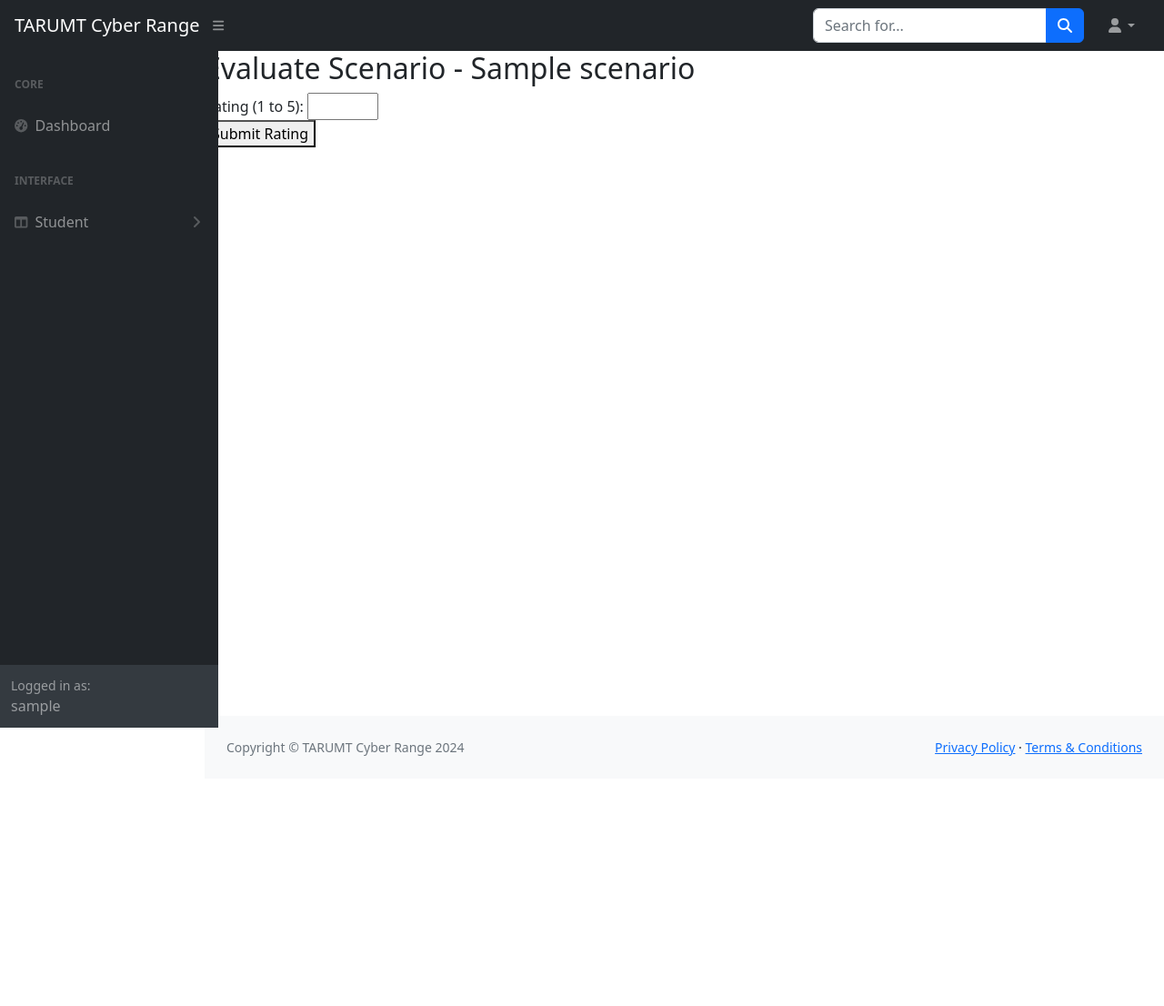
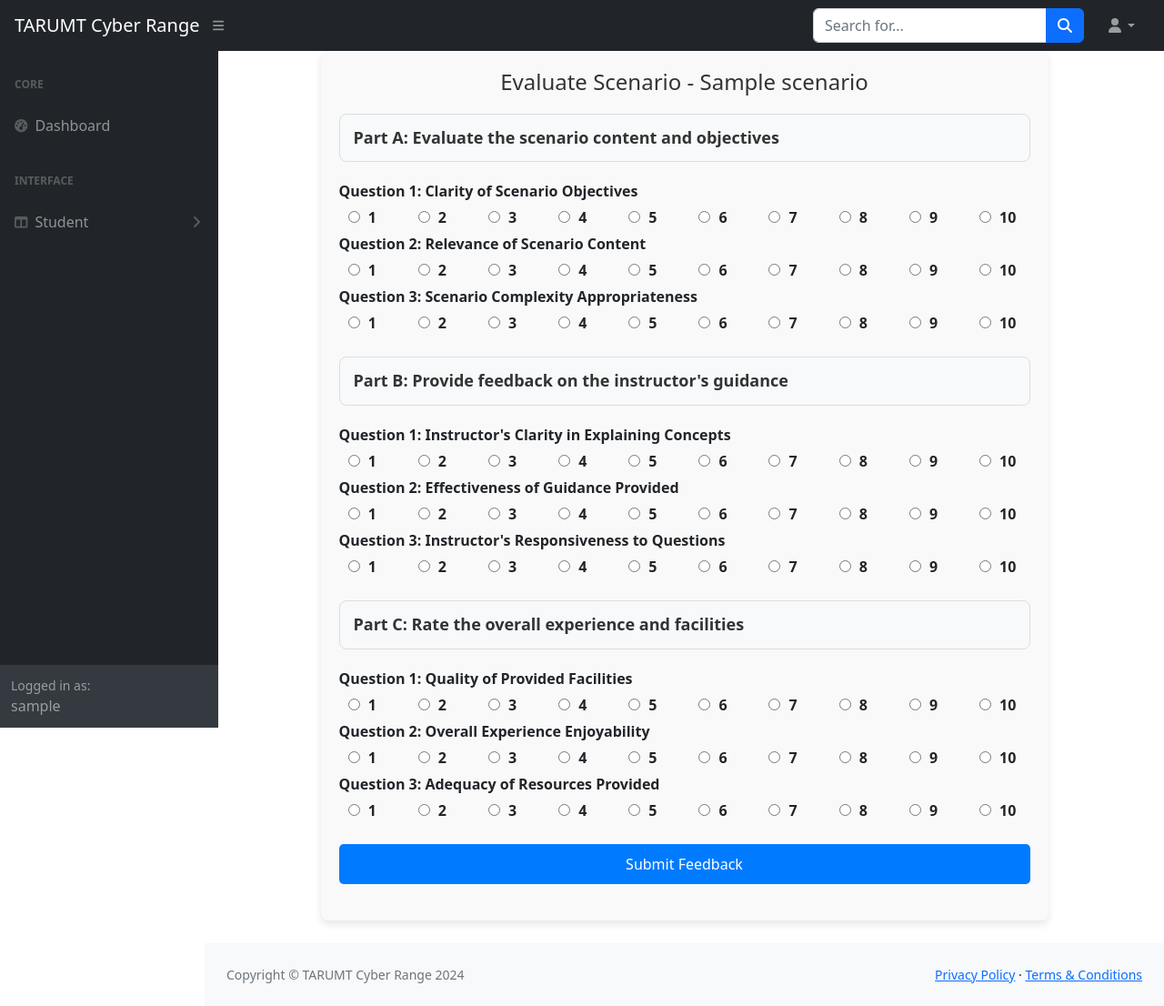
Before and after one commit to AndrewYeo03/Final-Year-Project, a PHP site: page /student-dashboard/evaluateScenario.php?id=1 in a window 1280 px wide. Shown: the whole page at 91% size. Before the commit the page ends 831 px from the top, so only its background shows below. Run offline with PHP 8.4, Linux system fonts and the light colour scheme; the visitor is signed in with stand-in values (Sample User, id 1); tables that the repository leaves empty or names only in its code hold one stand-in row (values such as "Sample post"); some libraries are stand-ins or nearby versions.

Commit message:
website logo update & evaluate Scenario done (backend havent test)

```diff
--- a/header_footer/footer.php
+++ b/header_footer/footer.php
@@ -2,7 +2,7 @@
 <footer class="py-4 bg-light mt-auto">
     <div class="container-fluid px-4">
         <div class="d-flex align-items-center justify-content-between small">
-            <div class="text-muted">Copyright &copy; TARUMT Cyber Range 2024</div>
+            <div class="text-muted">Copyright &copy; TARUMT Cyber Range <?php echo date('Y'); ?></div>
             <div>
                 <a href="#">Privacy Policy</a>
                 &middot;
--- a/header_footer/header_admin.php
+++ b/header_footer/header_admin.php
@@ -34,7 +34,7 @@
     <meta name="viewport" content="width=device-width, initial-scale=1, shrink-to-fit=no" />
     <meta name="description" content="" />
     <meta name="author" content="" />
-    <link rel="icon" href="../pictures/school_logo.png" type="image/png" sizes="64x64"/>
+    <link rel="icon" href="../pictures/school_logo.ico" type="image/x-icon"/>
     <title>Admin Dashboard - TARUMT Cyber Range</title>
     <link href="https://cdn.jsdelivr.net/npm/simple-datatables@7.1.2/dist/style.min.css" rel="stylesheet" />
     <link href="../css/styles.css" rel="stylesheet" />
--- a/header_footer/header_instructor.php
+++ b/header_footer/header_instructor.php
@@ -35,7 +35,7 @@
     <meta name="description" content="" />
     <meta name="author" content="" />
     <title>Instructor Dashboard - TARUMT Cyber Range</title>
-    <link rel="icon" href="../pictures/school_logo.png" type="image/png" sizes="64x64"/>
+    <link rel="icon" href="../pictures/school_logo.ico" type="image/x-icon"/>
     <link href="https://cdn.jsdelivr.net/npm/simple-datatables@7.1.2/dist/style.min.css" rel="stylesheet" />
     <link href="../css/styles.css" rel="stylesheet" />
     <script src="https://use.fontawesome.com/releases/v6.3.0/js/all.js" crossorigin="anonymous"></script>
--- a/header_footer/header_student.php
+++ b/header_footer/header_student.php
@@ -29,7 +29,7 @@
     <meta name="description" content="" />
     <meta name="author" content="" />
     <title><?php echo htmlspecialchars($titleName); ?></title>
-    <link rel="icon" href="../pictures/school_logo.ico?v=1" type="image/x-icon" sizes="64x64"/>
+    <link rel="icon" href="../pictures/school_logo.ico" type="image/x-icon"/>
     <link href="https://cdn.jsdelivr.net/npm/simple-datatables@7.1.2/dist/style.min.css" rel="stylesheet" />
     <link href="../css/styles.css" rel="stylesheet" />
     <script src="https://use.fontawesome.com/releases/v6.3.0/js/all.js" crossorigin="anonymous"></script>
--- a/login.php
+++ b/login.php
@@ -16,7 +16,7 @@
         $_SESSION['role_id'] = $user['role_id'];
         $_SESSION['username'] = $user['username'];
 
-        //Set the session start time and timeout period (1 hour = 3600 seconds)
+        // Set the session start time and timeout period (1 hour = 3600 seconds)
         $_SESSION['login_time'] = time();
         $_SESSION['timeout_duration'] = 60;
 
@@ -29,7 +29,7 @@
             header("Location: admin-dashboard/admin_dashboard.php");
         }
     } else {
-        echo "<div class='error'>Login failed, email or password is incorrect</div>";
+        echo "<script>alert('Login failed, email or password is incorrect');</script>";
     }
 }
 ?>
@@ -40,7 +40,7 @@
     <meta charset="UTF-8">
     <meta name="viewport" content="width=device-width, initial-scale=1.0">
     <title>Login - TAR UMT Cyber Range</title>
-    <link rel="icon" href="../pictures/school_logo.png" type="image/png" sizes="64x64"/>
+    <link rel="icon" href="../pictures/school_logo.ico" type="image/x-icon"/>
     <link rel="stylesheet" href="css/login.css">
 </head>
 <body>
--- a/register.php
+++ b/register.php
@@ -56,7 +56,7 @@
     <meta charset="UTF-8">
     <meta name="viewport" content="width=device-width, initial-scale=1.0">
     <title>Create Account - TAR UMT Cyber Range</title>
-    <link rel="icon" href="../pictures/school_logo.png" type="image/png" sizes="64x64"/>
+    <link rel="icon" href="../pictures/school_logo.ico" type="image/x-icon"/>
     <link rel="stylesheet" href="css/register.css">
     <script>
         function validateForm() {
--- a/student-dashboard/evaluateScenario.php
+++ b/student-dashboard/evaluateScenario.php
@@ -29,35 +29,197 @@
 
 // Handle form submission
 if ($_SERVER['REQUEST_METHOD'] == 'POST') {
-    $rating = $_POST['rating'];
+    $ratings = $_POST['ratings']; // Array with ratings for all parts
 
-    // Insert the rating into the database
-    $stmt = $conn->prepare("INSERT INTO ratings (student_id, scenario_id, rating) VALUES (?, ?, ?)");
-    $stmt->bind_param("iii", $studentData['id'], $scenario_id, $rating);
-    if ($stmt->execute()) {
-        echo "<p>Thank you for your rating! Your feedback has been submitted successfully.</p>";
-    } else {
-        echo "<p>There was an error submitting your rating. Please try again.</p>";
+    // Prepare a single SQL statement to insert multiple ratings
+    $stmt = $conn->prepare("INSERT INTO ratings (student_id, scenario_id, part, rating) VALUES (?, ?, ?, ?)");
+
+    foreach ($ratings as $part => $rating) {
+        $stmt->bind_param("iiii", $studentData['student_id'], $scenario_id, $part, $rating);
+        $stmt->execute();
     }
     $stmt->close();
+    echo "<p class='success-msg'>Thank you! Your feedback has been submitted successfully.</p>";
 }
 ?>
+
+<style>
+    .evaluation-container {
+        max-width: 800px;
+        margin: auto;
+        margin-bottom: 25px;
+        padding: 20px;
+        background-color: #f9f9f9;
+        border-radius: 8px;
+        box-shadow: 0 4px 8px rgba(0, 0, 0, 0.1);
+    }
+
+    .evaluation-header {
+        text-align: center;
+        margin-bottom: 20px;
+    }
+
+    h2 {
+        color: #333;
+        font-size: 24px;
+    }
+
+    .scenario-title {
+        background-color: #f8f9fa;
+        padding: 15px;
+        border: 1px solid #ddd;
+        border-radius: 8px;
+        margin-bottom: 20px;
+        display: flex;
+        justify-content: space-between;
+        align-items: center;
+    }
+
+    .scenario-title h3 {
+        margin: 0;
+        font-size: 18px;
+        color: #333;
+        font-weight: bold;
+    }
+
+    .form-group {
+        margin-bottom: 20px;
+    }
+
+    label {
+        font-weight: bold;
+        /* Make the text bold */
+    }
+
+    .rating-options {
+        display: flex;
+        justify-content: space-between;
+        width: 100%;
+    }
+
+    .rating-options label {
+        display: inline-block;
+        margin-right: 10px;
+        padding: 5px;
+        text-align: center;
+    }
+
+    .rating-options input[type="radio"] {
+        margin: 0 5px;
+    }
+
+    .btn-evaluate {
+        display: block;
+        width: 100%;
+        padding: 10px;
+        background-color: #007BFF;
+        color: #fff;
+        border: none;
+        border-radius: 5px;
+        cursor: pointer;
+        font-size: 16px;
+    }
+
+    .btn-evaluate:hover {
+        background-color: #0056b3;
+    }
+
+    .success-msg {
+        color: green;
+        font-weight: bold;
+        text-align: center;
+    }
+</style>
+
 
 <div class="evaluation-container">
     <div class="evaluation-header">
         <h2>Evaluate Scenario - <?php echo htmlspecialchars($scenario['title']); ?></h2>
     </div>
-    <div class="evaluation-content">
-        <form action="" method="POST">
-            <div class="form-group">
-                <label for="rating">Rating (1 to 5):</label>
-                <input type="number" name="rating" id="rating" min="1" max="5" required>
-            </div>
-            <div class="form-group">
-                <button type="submit" class="btn-evaluate">Submit Rating</button>
-            </div>
-        </form>
-    </div>
+
+    <form action="" method="POST">
+        <!-- Part A -->
+        <div class="scenario-title">
+            <h3>Part A: Evaluate the scenario content and objectives</h3>
+        </div>
+        <div class="form-group">
+            <?php for ($i = 1; $i <= 3; $i++) {
+                $questionTitles = [
+                    1 => "Clarity of Scenario Objectives",
+                    2 => "Relevance of Scenario Content",
+                    3 => "Scenario Complexity Appropriateness"
+                ];
+            ?>
+                <label>
+                    Question <?php echo $i; ?>: <?php echo $questionTitles[$i]; ?>
+                </label>
+                <div class="rating-options">
+                    <?php for ($j = 1; $j <= 10; $j++) { ?>
+                        <label>
+                            <input type="radio" name="ratings[1][<?php echo $i; ?>]" value="<?php echo $j; ?>" required>
+                            <?php echo $j; ?>
+                        </label>
+                    <?php } ?>
+                </div>
+            <?php } ?>
+        </div>
+
+        <!-- Part B -->
+        <div class="scenario-title">
+            <h3>Part B: Provide feedback on the instructor's guidance</h3>
+        </div>
+        <div class="form-group">
+            <?php for ($i = 1; $i <= 3; $i++) {
+                $questionTitles = [
+                    1 => "Instructor's Clarity in Explaining Concepts",
+                    2 => "Effectiveness of Guidance Provided",
+                    3 => "Instructor's Responsiveness to Questions"
+                ];
+            ?>
+                <label>
+                    Question <?php echo $i; ?>: <?php echo $questionTitles[$i]; ?>
+                </label>
+                <div class="rating-options">
+                    <?php for ($j = 1; $j <= 10; $j++) { ?>
+                        <label>
+                            <input type="radio" name="ratings[2][<?php echo $i; ?>]" value="<?php echo $j; ?>" required>
+                            <?php echo $j; ?>
+                        </label>
+                    <?php } ?>
+                </div>
+            <?php } ?>
+        </div>
+
+        <!-- Part C -->
+        <div class="scenario-title">
+            <h3>Part C: Rate the overall experience and facilities</h3>
+        </div>
+        <div class="form-group">
+            <?php for ($i = 1; $i <= 3; $i++) {
+                $questionTitles = [
+                    1 => "Quality of Provided Facilities",
+                    2 => "Overall Experience Enjoyability",
+                    3 => "Adequacy of Resources Provided"
+                ];
+            ?>
+                <label>
+                    Question <?php echo $i; ?>: <?php echo $questionTitles[$i]; ?>
+                </label>
+                <div class="rating-options">
+                    <?php for ($j = 1; $j <= 10; $j++) { ?>
+                        <label>
+                            <input type="radio" name="ratings[3][<?php echo $i; ?>]" value="<?php echo $j; ?>" required>
+                            <?php echo $j; ?>
+                        </label>
+                    <?php } ?>
+                </div>
+            <?php } ?>
+        </div>
+
+        <div class="form-group">
+            <button type="submit" class="btn-evaluate">Submit Feedback</button>
+        </div>
+    </form>
 </div>
 
-<?php include '../header_footer/footer.php' ?>
+<?php include '../header_footer/footer.php'; ?>
--- a/student-dashboard/rateScenario.php
+++ b/student-dashboard/rateScenario.php
@@ -122,7 +122,7 @@
 
 <div class="evaluation-container">
     <div class="evaluation-header">
-        <h2>Scenario Evaluation 2024</h2>
+        <h2>Scenario Evaluation <?php echo date('Y'); ?></h2>
         <p>
             Dear Students,<br>
             Please provide your feedback for each scenario. Your responses are crucial for improving the learning experience.
```
Also changed, not shown: student-dashboard/student_dashboard.php (+0 -8 lines), pictures/school_logo.png (deleted).
